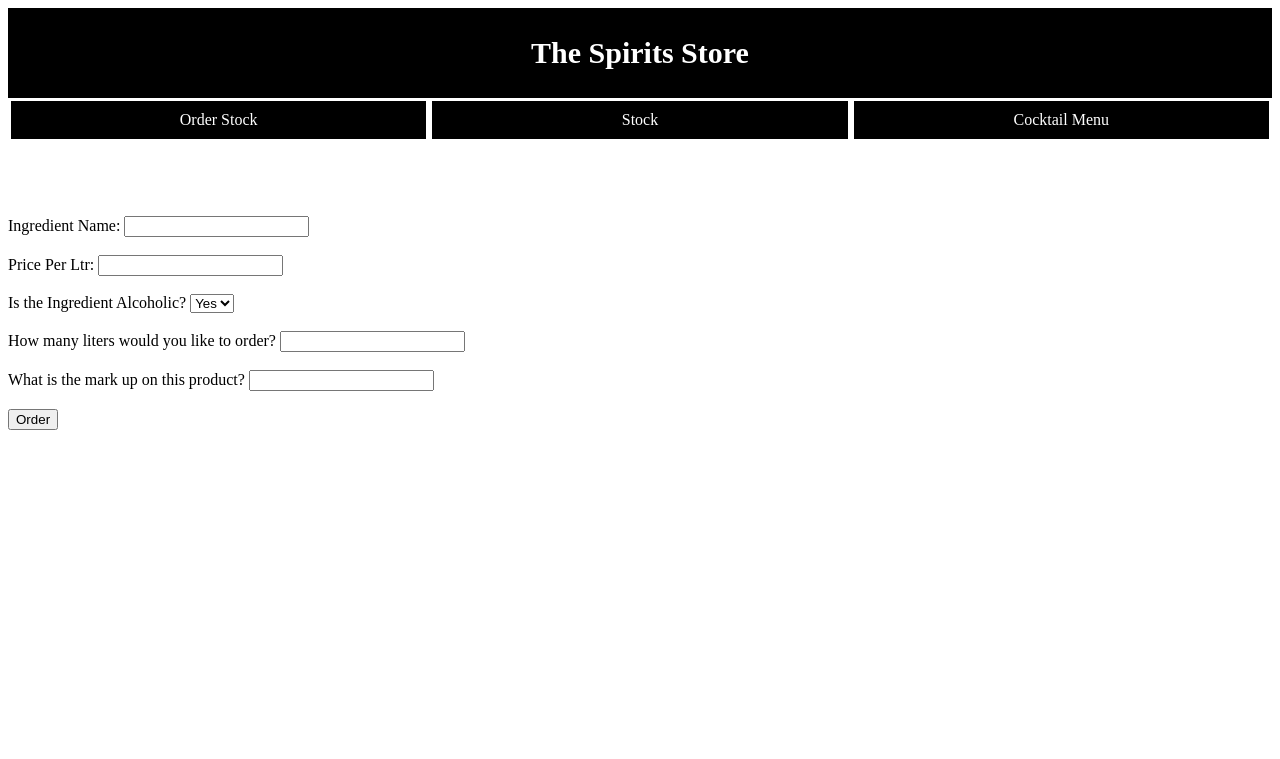
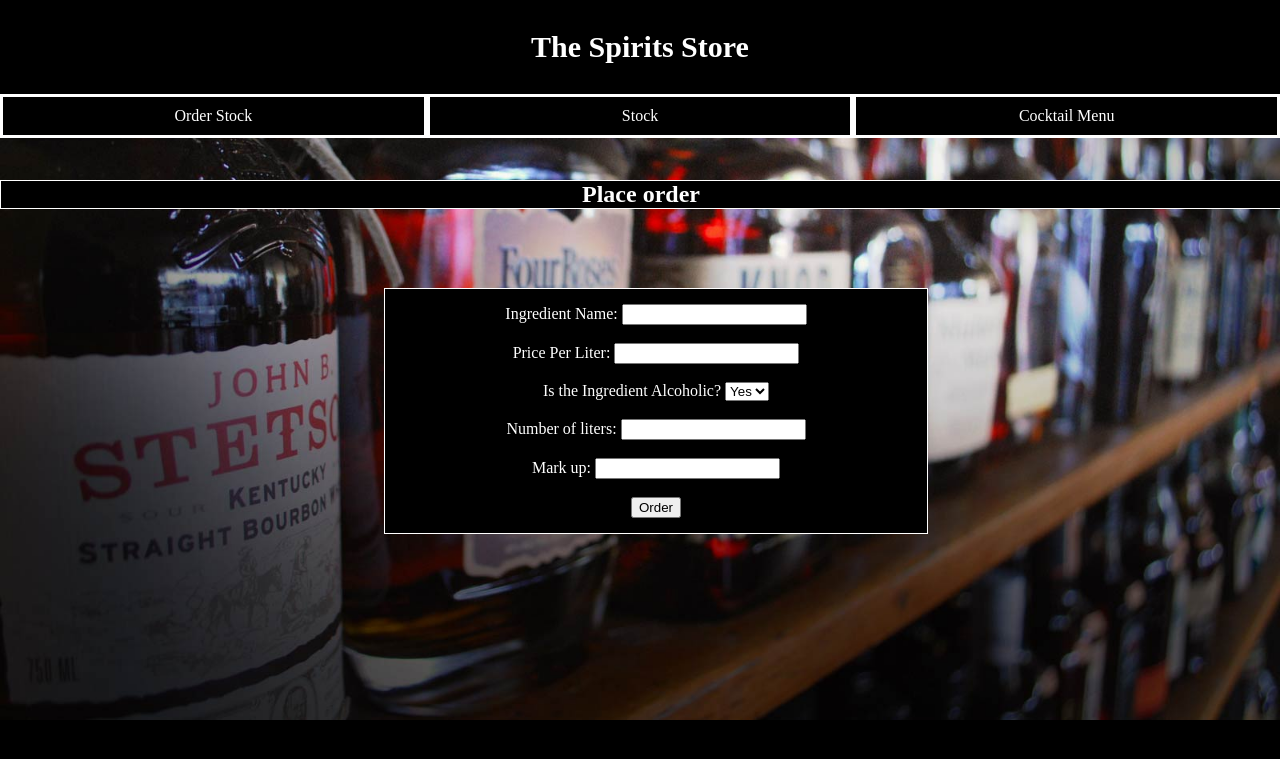
Before and after one commit to IanTennyson/cocktail_bar, a Sinatra app: template views/ingredients/new.erb in a window 1280 px wide. Shown: the top 759 px of the page. Run offline with Sinatra, Linux system fonts and the light colour scheme; the template is opened without the code that fills it, so the values that code supplies are empty; parts of the project's set-up code (start-up, migrations or seed data) failed here and were passed over.

Commit message:
finished my css for order stock page

```diff
--- /dev/null
+++ b/public/styles/new_ingredient.css
@@ -0,0 +1,34 @@
+body {
+  background: black url('/images/order_stock_background.jpg');
+  background-size: 100%;
+  background-repeat: no-repeat;
+
+
+  padding: 0px;
+  margin: 0px;
+  text-align: center;
+}
+
+h2 {
+  position: absolute;
+  width: 100%;
+  top: 20%;
+  font-family: Watchword Hairline Demo;
+  color: white;
+  background-color: black;
+  margin-top: 1px white;
+  border: solid 1px;
+}
+
+
+.form-div {
+  position: absolute;
+  top: 36%;
+  left: 30%;
+  width: 40%;
+  background-color: black;
+  font-family: Watchword Hairline Demo;
+  color: white;
+  padding: 15px;
+  border: 1px solid white;
+}
--- a/public/styles/structure.css
+++ b/public/styles/structure.css
@@ -2,7 +2,7 @@
   background-color: black;
   display: flex;
   flex-direction: column;
-  border: solid;
+  border: solid 5px black;
 }
 
 h1 {
--- a/views/ingredients/new.erb
+++ b/views/ingredients/new.erb
@@ -1,5 +1,8 @@
-<h1>What would you like to order?</h1>
+<link rel="stylesheet" type="text/css" href="/styles/new_ingredient.css">
 
+<h2>Place order</h2>
+
+  <div class="form-div">
     <form action="/ingredients" method="post">
 
     <label for="name">Ingredient Name: </label>
@@ -8,7 +11,7 @@
     <br/>
     <br/>
 
-<label for="price_per_ltr">Price Per Ltr: </label>
+    <label for="price_per_ltr">Price Per Liter: </label>
     <input type="price_per_ltr" type="number" name="price_per_ltr">
 
     <br/>
@@ -23,14 +26,14 @@
     <br/>
     <br/>
 
-<label for="quantity">How many liters would you like to order?</label>
+    <label for="quantity">Number of liters:</label>
     <input id="quantity" type="number" name="quantity">
 
     <br/>
     <br/>
 
 
-<label for="mark_up">What is the mark up on this product?</label>
+    <label for="mark_up">Mark up:</label>
     <input id="mark_up" type="number" name="mark_up">
 
     <br/>
@@ -38,3 +41,4 @@
 
     <input class="btn btn--action" type='submit' value="Order">
     </form>
+  </div>
```
Also changed, not shown: public/images/order_stock_background.jpg (added). Lines whose indentation alone changed are shown as unchanged.
